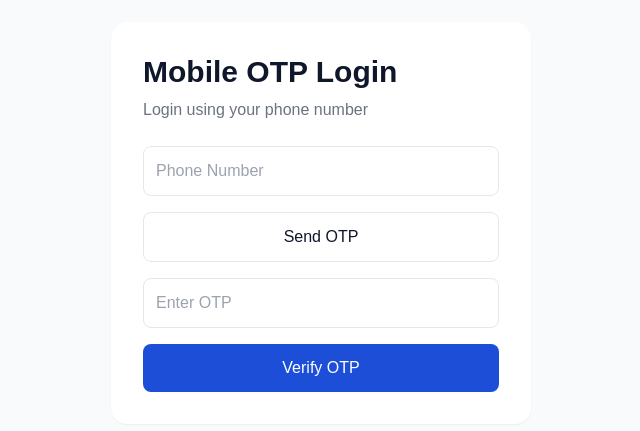
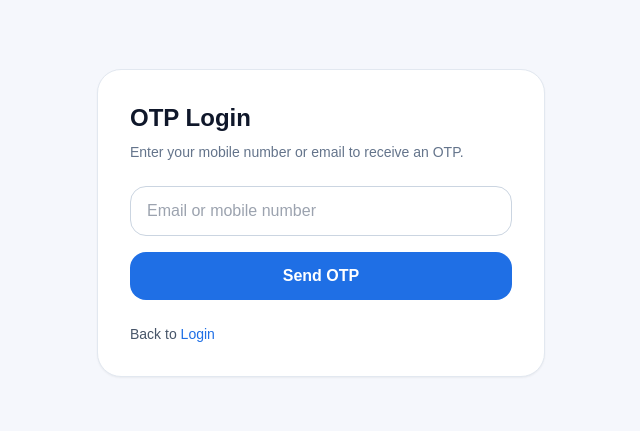
Before and after one commit to jewma1/Hirvanta, a Next.js app in the folder frontend/: page /otp-login in a window 1280 px wide. Shown: the part 177-608 px from the top of the page, without its empty margins (319-959 px from the left). Built offline with nearby package versions, Linux system fonts and the light colour scheme.

Commit message:
Update page.tsx

```diff
--- a/frontend/app/otp-login/page.tsx
+++ b/frontend/app/otp-login/page.tsx
@@ -1,74 +1,33 @@
-"use client";
+import Link from "next/link";
 
-import { useState } from "react";
-import { useRouter } from "next/navigation";
-
-export default function OTPLoginPage() {
-  const router = useRouter();
-  const [phone, setPhone] = useState("");
-  const [otp, setOtp] = useState("");
-
-  const sendOtp = () => {
-    if (!phone) {
-      alert("Enter phone number");
-      return;
-    }
-    alert("OTP sent successfully");
-  };
-
-  const verifyOtp = () => {
-    if (!otp) {
-      alert("Enter OTP");
-      return;
-    }
-
-    localStorage.setItem(
-      "hirvantaUser",
-      JSON.stringify({
-        name: "User",
-        email: `${phone}@phone.login`,
-      })
-    );
-
-    router.push("/dashboard");
-  };
-
+export default function OtpLoginPage() {
   return (
-    <div className="min-h-screen flex items-center justify-center bg-gray-50">
-      <div className="w-[420px] bg-white p-8 rounded-2xl shadow-sm">
-        <h2 className="text-3xl font-bold mb-2">Mobile OTP Login</h2>
-        <p className="text-gray-500 mb-6">
-          Login using your phone number
+    <main className="flex min-h-screen items-center justify-center bg-[#f5f7fc] px-4">
+      <div className="w-full max-w-md rounded-3xl border border-slate-200 bg-white p-8 shadow-sm">
+        <h1 className="text-2xl font-bold text-slate-900">OTP Login</h1>
+        <p className="mt-2 text-sm text-slate-500">
+          Enter your mobile number or email to receive an OTP.
         </p>
 
-        <input
-          className="border p-3 w-full mb-4 rounded-lg"
-          placeholder="Phone Number"
-          value={phone}
-          onChange={(e) => setPhone(e.target.value)}
-        />
+        <form className="mt-6 space-y-4">
+          <input
+            type="text"
+            placeholder="Email or mobile number"
+            className="w-full rounded-2xl border border-slate-300 px-4 py-3 outline-none focus:border-brand-500"
+          />
 
-        <button
-          onClick={sendOtp}
-          className="border w-full p-3 rounded-lg mb-4"
-        >
-          Send OTP
-        </button>
+          <button className="w-full rounded-2xl bg-brand-600 px-4 py-3 font-semibold text-white transition hover:opacity-90">
+            Send OTP
+          </button>
+        </form>
 
-        <input
-          className="border p-3 w-full mb-4 rounded-lg"
-          placeholder="Enter OTP"
-          value={otp}
-          onChange={(e) => setOtp(e.target.value)}
-        />
-
-        <button
-          onClick={verifyOtp}
-          className="bg-blue-700 text-white w-full p-3 rounded-lg"
-        >
-          Verify OTP
-        </button>
+        <p className="mt-6 text-sm text-slate-600">
+          Back to{" "}
+          <Link href="/login" className="font-medium text-brand-600 hover:underline">
+            Login
+          </Link>
+        </p>
       </div>
-    </div>
+    </main>
   );
 }
```
